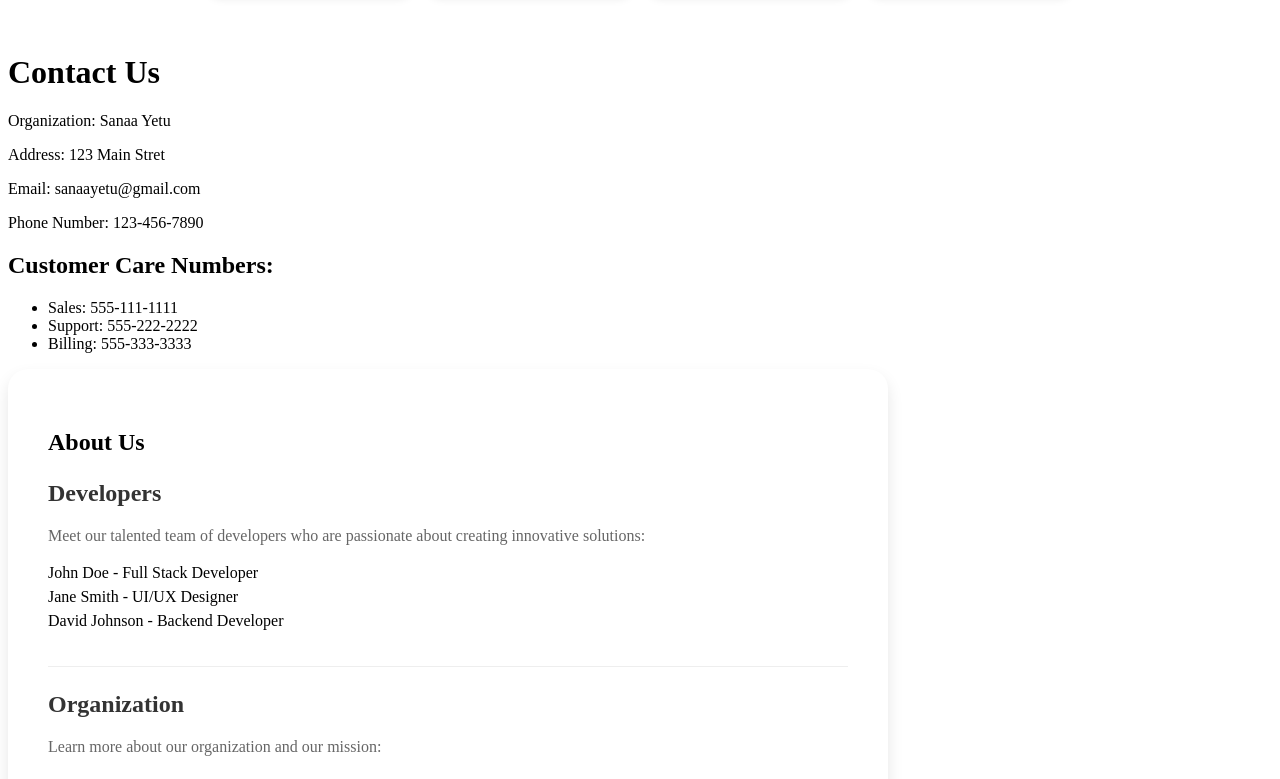
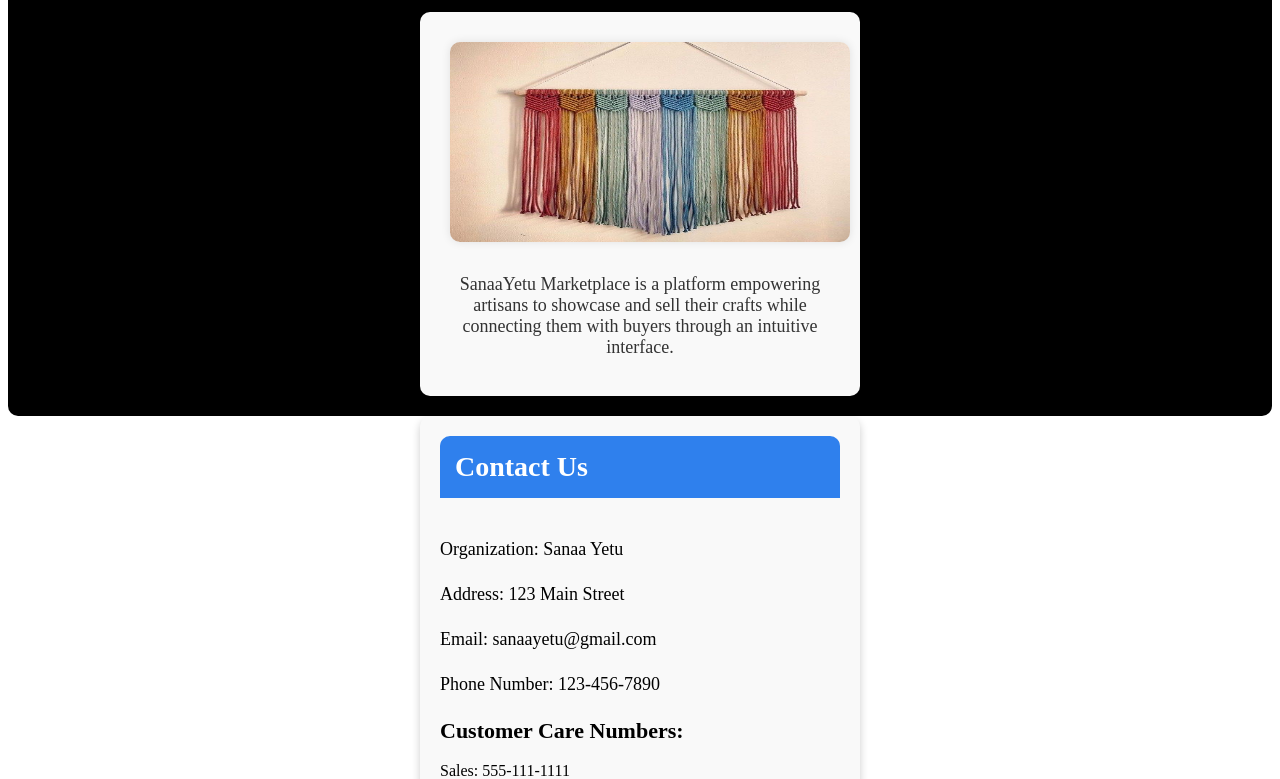
Before and after one commit to OumaArera/sanaa-yetu, a React (Vite) app: page / in a window 1280 px wide. Shown: the part 321-1100 px from the top of the page. Built offline with nearby package versions, Linux system fonts and the light colour scheme.

Commit message:
cleaned up code

```diff
--- a/src/assets/LandingPage/About.css
+++ b/src/assets/LandingPage/About.css
@@ -2,8 +2,9 @@
     display: flex;
     justify-content: center;
     align-items: center;
-    min-height: 100vh; /* Ensures the content is centered vertically */
-    background-color: #f2f2f2; /* Add a background color for the container */
+    min-height: 100vh;
+    background-color: #f2f2f2;
+    font-family: Arial, sans-serif;
 }
 
 .about-card {
@@ -11,37 +12,51 @@
     padding: 40px;
     border-radius: 20px;
     box-shadow: 0 8px 16px rgba(0, 0, 0, 0.1);
-    max-width: 800px; /* Limit the width of the card */
+    max-width: 800px;
+    margin: 20px;
 }
 
-/* Add styles for section headings */
+.section {
+    margin-bottom: 30px;
+}
+
 .section h3 {
     color: #333333;
     font-size: 24px;
-    margin-bottom: 10px;
+    margin-bottom: 20px;
+    border-bottom: 2px solid #007bff;
+    padding-bottom: 10px;
 }
 
-/* Add styles for section paragraphs */
 .section p {
     color: #666666;
     font-size: 16px;
     line-height: 1.6;
+    margin-bottom: 15px;
 }
 
-/* Add styles for unordered lists */
-.section ul {
-    list-style-type: none;
-    padding-left: 0;
-    margin-top: 0;
+.avatar {
+    width: 60px;
+    height: 60px;
+    border-radius: 50%;
+    margin-right: 15px;
 }
 
-/* Add styles for list items */
-.section li {
-    margin-bottom: 6px;
+ul {
+    list-style-type: none;
+    padding: 0;
 }
 
-/* Add styles for separating lines between sections */
-.section:not(:last-child) {
-    border-bottom: 1px solid #eeeeee;
-    padding-bottom: 20px;
+ul li {
+    margin-bottom: 10px;
+    display: flex;
+    align-items: center;
 }
+
+ul li img {
+    margin-right: 15px;
+}
+
+ul li p {
+    margin: 0;
+}
--- a/src/assets/LandingPage/Contact.jsx
+++ b/src/assets/LandingPage/Contact.jsx
@@ -1,11 +1,10 @@
-
 import React from 'react';
+import './Contacts.css';
 
 const ContactPage = () => {
-
   const contactInfo = {
     organizationName: "Sanaa Yetu",
-    address: "123 Main Stret",
+    address: "123 Main Street",
     email: "sanaayetu@gmail.com",
     phoneNumber: "123-456-7890",
     customerCareNumbers: [
@@ -16,15 +15,19 @@ const ContactPage = () => {
   };
 
   return (
-    <div className="contact-page">
-      <h1>Contact Us</h1>
-      <p>Organization: {contactInfo.organizationName}</p>
-      <p>Address: {contactInfo.address}</p>
-      <p>Email: {contactInfo.email}</p>
-      <p>Phone Number: {contactInfo.phoneNumber}</p>
+    <div className="card">
+      <div className="card-header">
+        <h1 className="card-title">Contact Us</h1>
+      </div>
 
-      <h2>Customer Care Numbers:</h2>
-      <ul>
+      <div className="card-body">
+        <p className="contact-info">Organization: {contactInfo.organizationName}</p>
+        <p className="contact-info">Address: {contactInfo.address}</p>
+        <p className="contact-info">Email: {contactInfo.email}</p>
+        <p className="contact-info">Phone Number: {contactInfo.phoneNumber}</p>
+
+        <h2 className="card-subtitle">Customer Care Numbers:</h2>
+        <ul className="care-numbers">
           {contactInfo.customerCareNumbers.map((dept, index) => (
             <li key={index}>
               {dept.department}: {dept.number}
@@ -32,6 +35,7 @@ const ContactPage = () => {
           ))}
         </ul>
       </div>
+    </div>
   );
 }
 
--- a/src/assets/LandingPage/Contacts.css
+++ b/src/assets/LandingPage/Contacts.css
@@ -1,45 +1,65 @@
 .card {
-    background-color: #f5f5f5;
-    border-radius: 4px;
-    box-shadow: 0 2px 4px rgba(0, 0, 0, 0.1);
+    background-color: #f9f9f9;
+    border-radius: 10px;
+    box-shadow: 0 4px 8px rgba(0, 0, 0, 0.2);
     width: 400px;
     margin: 0 auto;
     padding: 20px;
   }
 
   .card-header {
-    background-color: #007bff;
-    padding: 10px;
-    border-top-left-radius: 4px;
-    border-top-right-radius: 4px;
+    background-color: #2f80ed;
+    color: #ffffff;
+    padding: 15px;
+    border-top-left-radius: 10px;
+    border-top-right-radius: 10px;
   }
 
   .card-title {
-    color: #fff;
     margin: 0;
-    font-size: 20px;
+    font-size: 28px;
+    font-weight: bold;
   }
 
   .card-body {
-    margin-top: 20px;
+    padding-top: 20px;
   }
 
   .contact-info {
     margin-bottom: 10px;
-    font-size: 16px;
+    font-size: 18px;
   }
 
   .card-subtitle {
     margin-top: 20px;
-    font-size: 18px;
+    font-size: 22px;
+    font-weight: bold;
   }
 
-  .card-numbers {
+  .care-numbers {
     list-style: none;
     padding: 0;
     margin-top: 10px;
   }
 
-  .card-numbers li {
+  .care-numbers li {
     margin-bottom: 5px;
   }
+
+
+  .card-body p {
+    line-height: 1.5;
+  }
+
+  .button {
+    background-color: #4caf50;
+    color: #ffffff;
+    padding: 10px 15px;
+    border-radius: 5px;
+    text-decoration: none;
+    display: inline-block;
+  }
+
+  .button:hover {
+    background-color: #45a049;
+  }
--- a/src/assets/LandingPage/Home.css
+++ b/src/assets/LandingPage/Home.css
@@ -1,11 +1,15 @@
 .container {
     text-align: center;
     padding: 20px;
+    background-color: black;
+    overflow: hidden;
+    border-radius:10px;
   }
 
   .title {
     font-size: 24px;
     margin-bottom: 20px;
+    color: white;
   }
 
   .image-container {
@@ -27,3 +31,26 @@
   .image:hover {
     transform: scale(1.05);
   }
+  .custom-style {
+    background-color: #f5f5f5;
+    border-radius: 10px;
+    padding: 20px;
+    box-shadow: 0 0 10px rgba(0, 0, 0, 0.1);
+
+}
+
+.custom-style .image {
+    width: 100%;
+
+}
+
+.custom-style .card-info {
+    margin-top: 10px;
+
+}
+
+.custom-style p {
+    color: #333;
+    font-size: 18px;
+
+}
--- a/src/assets/LandingPage/Home.jsx
+++ b/src/assets/LandingPage/Home.jsx
@@ -3,18 +3,27 @@ import image1 from '../Images/image1.jpeg';
 import image2 from '../Images/image2.jpg'
 import image3 from '../Images/image3.jpg'
 import image4 from '../Images/image4.jpg'
+import image5 from '../Images/image5.jpg'
+
 import './Home.css';
 
 const Home = () => {
   return (
     <div className="container">
       <h1 className="title">
-        Welcome to SanaaYetu Marketplace!
+         SanaaYetu Marketplace!
       </h1>
       <img className="image" src={image1} alt="page info home" />
       <img className="image" src={image2} alt="page info home" />
       <img className="image" src={image3} alt="page info home" />
       <img className="image" src={image4} alt="page info home" />
+      <div className="card custom-style">
+        <img className="image" src={image5} alt="page info home" />
+        <div className="card-info">
+          <p>SanaaYetu Marketplace is a platform empowering artisans to showcase and sell their crafts while connecting them with buyers through an intuitive interface.</p>
+        </div>
+      </div>
+
     </div>
   );
 }
```
Lines whose indentation alone changed are shown as unchanged.
